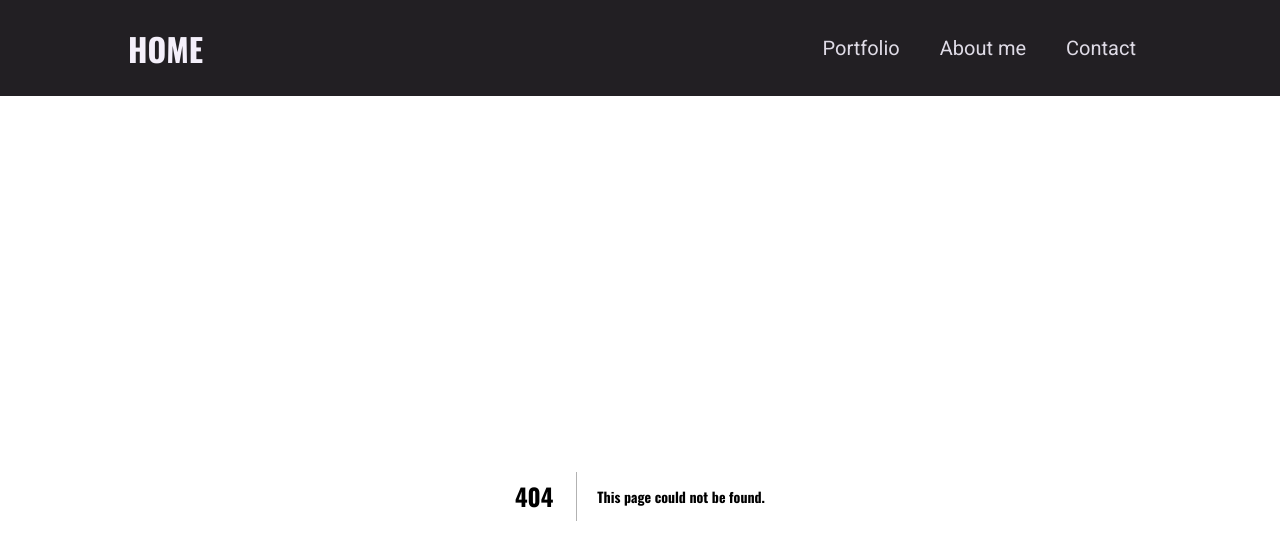
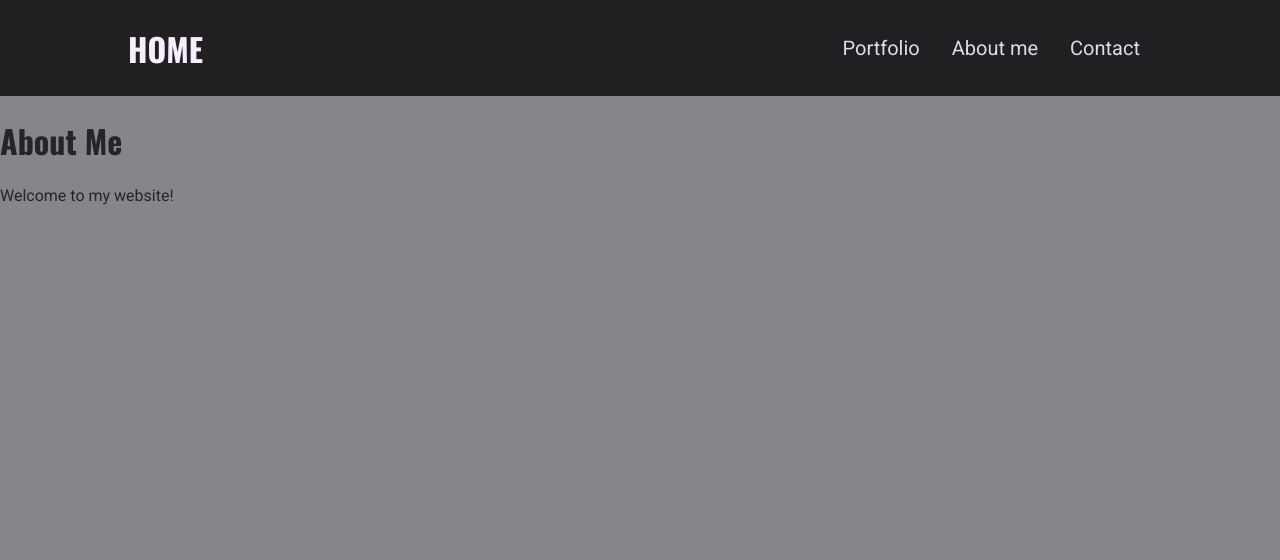
Before and after one commit to jennaguu/personal-website, a Next.js app: page /about in a window 1280 px wide. Before the commit this address had no page. Shown: the top 560 px of the page. Built offline with nearby package versions, Linux system fonts and the light colour scheme.

Commit message:
Create about me page

```diff
--- a/components/layout/main-navigation.module.css
+++ b/components/layout/main-navigation.module.css
@@ -17,7 +17,7 @@
 }
 
 .header li {
-  margin: 0 var(--size-4);
+  margin: 0 var(--size-3);
 }
 
 .header a {
--- /dev/null
+++ b/pages/about.js
@@ -0,0 +1,12 @@
+import React from 'react';
+
+const About = () => {
+  return (
+    <div>
+      <h1>About Me</h1>
+      <p>Welcome to my website! </p>
+    </div>
+  );
+};
+
+export default About;
```
